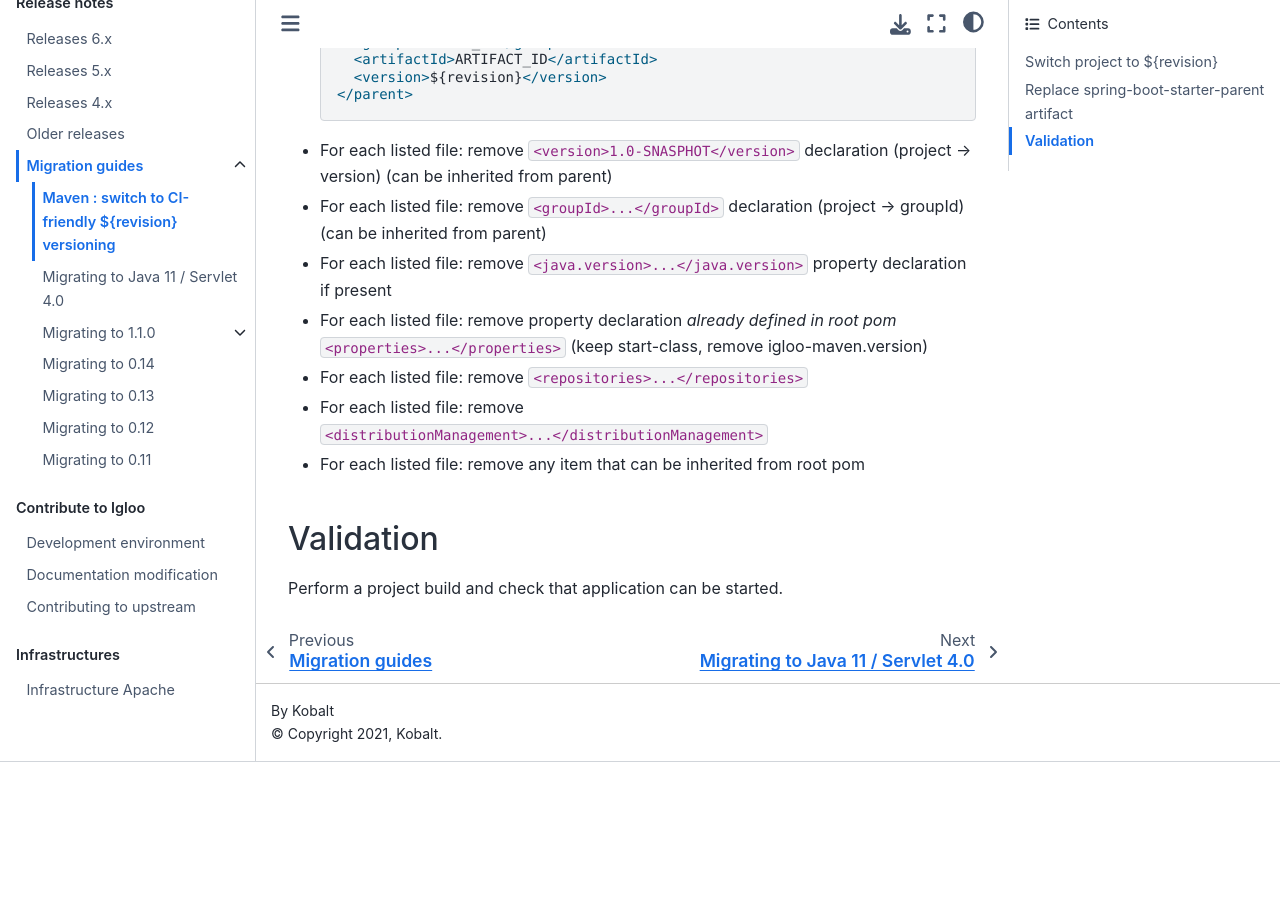
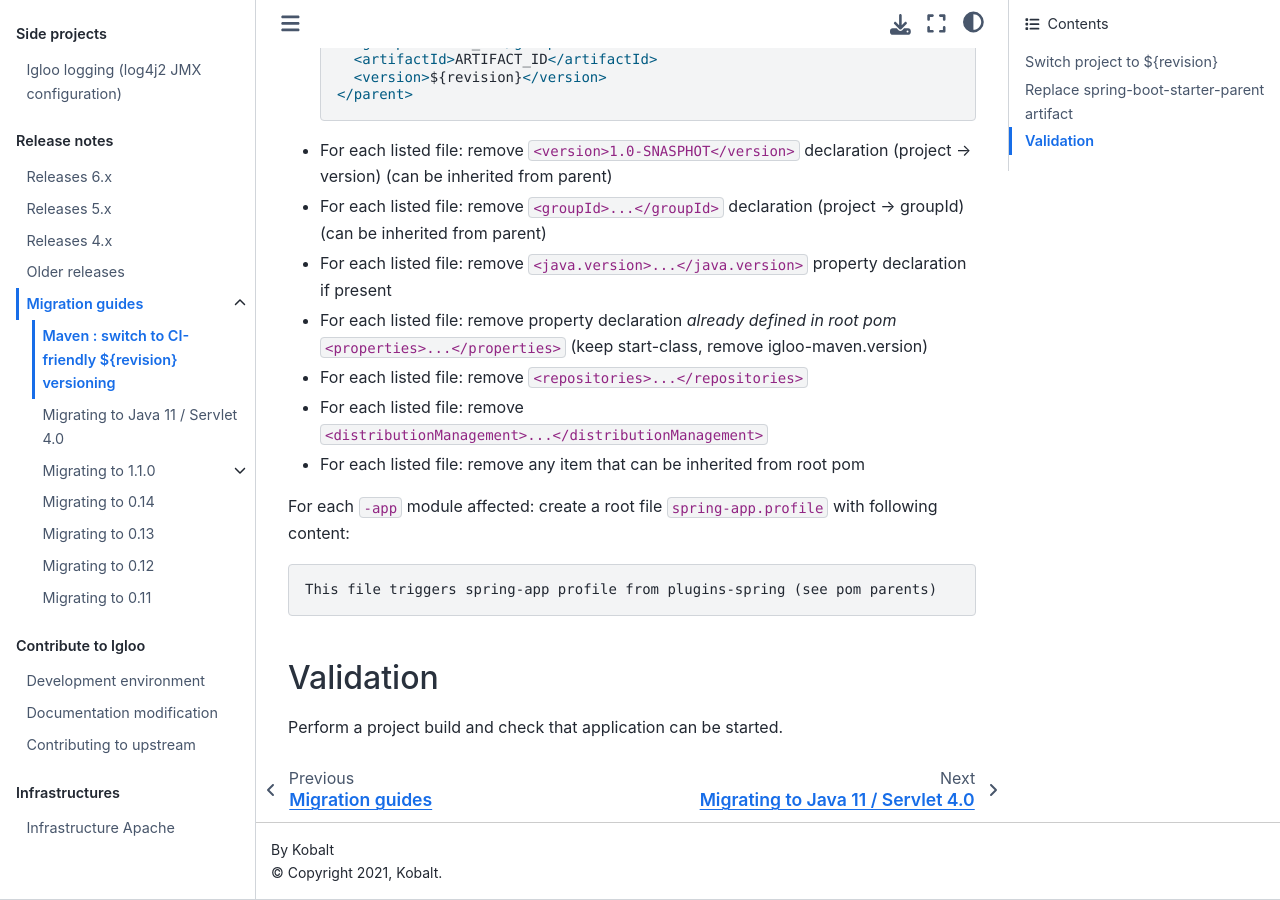
Before and after one commit to igloo-project/igloo-doc, a Sphinx documentation site: the page built from source/release-notes/migration/maven-revision.md, in a window 1280 px wide and 900 px high, scrolled down 1250 px. Built offline with Sphinx 7.4.7 and the Sphinx Book theme 1.1.4, drawn with Linux system fonts in a browser that asks for light colours; before the commit the page ends 2012 px from its top, so only the background shows below that.

Commit message:
changelog 6.20.0

````diff
--- a/source/release-notes/migration/maven-revision.md
+++ b/source/release-notes/migration/maven-revision.md
@@ -65,6 +65,12 @@
 * For each listed file: remove `<distributionManagement>...</distributionManagement>`
 * For each listed file: remove any item that can be inherited from root pom
 
+For each `-app` module affected: create a root file `spring-app.profile` with following content:
+
+```text
+This file triggers spring-app profile from plugins-spring (see pom parents)
+```
+
 ## Validation
 
 Perform a project build and check that application can be started.
````
